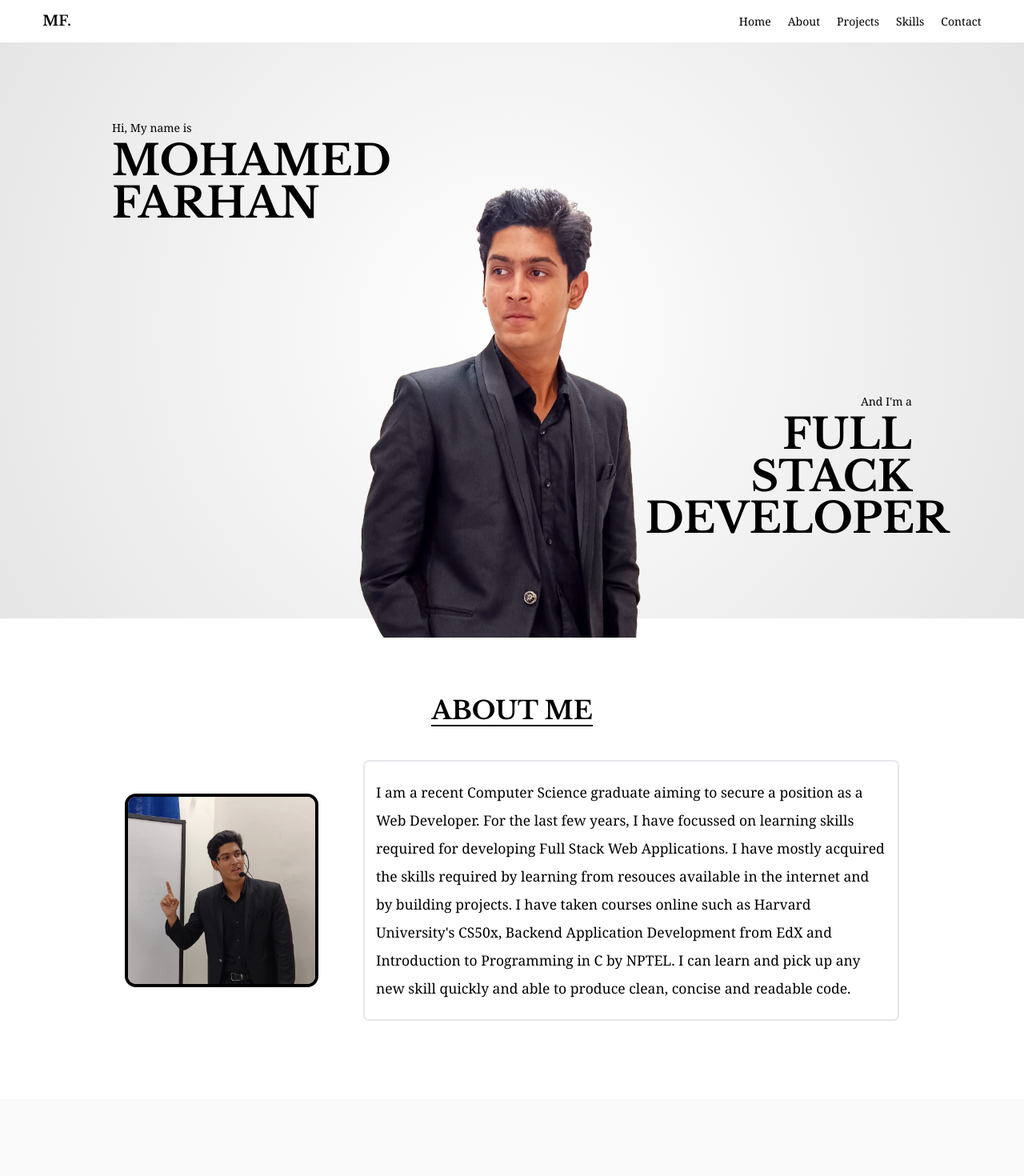
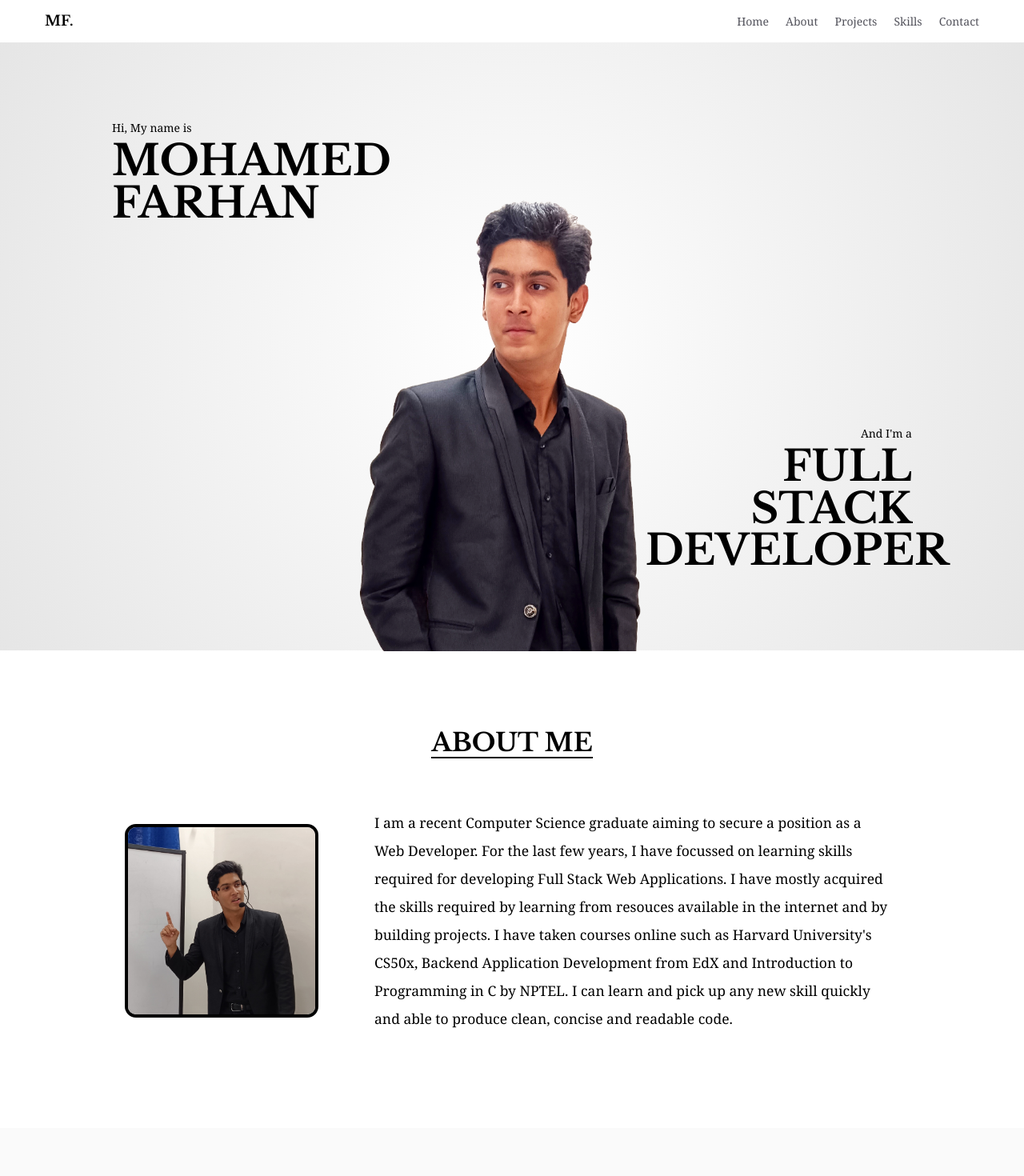
Before and after one commit to mdfarhan20/portfolio, a React (Vite) app: page / in a window 1280 px wide. Shown: the top 1470 px of the page at 80% size. Built offline with nearby package versions, Linux system fonts and the light colour scheme.

Commit message:
animations complete

```diff
--- a/index.html
+++ b/index.html
@@ -9,8 +9,8 @@
     <meta name="viewport" content="width=device-width, initial-scale=1.0" />
     <title>Vite + React + TS</title>
   </head>
-  <body>
-    <div id="root" class="flex flex-col w-screen max-w-screen overflow-x-hidden min-h-screen"></div>
+  <body class="!overflow-x-hidden">
+    <div id="root" class="flex flex-col w-screen min-h-screen"></div>
     <script type="module" src="/src/main.tsx"></script>
   </body>
 </html>
--- a/src/components/About.tsx
+++ b/src/components/About.tsx
@@ -1,20 +1,35 @@
+import { motion } from "framer-motion";
 import photo from "assets/about-photo.jpg";
+import { slideLeft, slideRight, slideUp } from "variants";
 
 export default function About() {
   return (
     <section id="about" className="section-layout z-10">
-      <h2 className="section-heading">About me</h2>
+      <motion.h2
+        className="section-heading"
+        initial="start"
+        whileInView="end"
+        variants={slideUp}
+      >About me</motion.h2>
 
       <div className="flex flex-col items-center gap-8 lg:flex-row lg:w-4/5 lg:-10 xl:gap-16">
-        <img
+        <motion.img
           src={photo}
           alt="mohamed farhan photo"
           className="rounded-2xl border-4 border-black lg:w-1/3 xl:w-1/4"
+          initial="start"
+          whileInView="end"
+          variants={slideLeft}
         />
 
-        <p className="text-lg grow lg:border-2 lg:py-6 lg:px-4 lg:rounded-lg xl:text-xl lg:leading-relaxed xl:leading-loose">
+        <motion.p
+          className="text-lg grow lg:py-6 lg:px-4 xl:text-xl lg:leading-relaxed xl:leading-loose"
+          initial="start"
+          whileInView="end"
+          variants={slideRight}
+        >
           I am a recent Computer Science graduate aiming to secure a position as a Web Developer. For the last few years, I have focussed on learning skills required for developing Full Stack Web Applications. I have mostly acquired the skills required by learning from resouces available in the internet and by building projects. I have taken courses online such as Harvard University's CS50x, Backend Application Development from EdX and Introduction to Programming in C by NPTEL. I can learn and pick up any new skill quickly and able to produce clean, concise and readable code.
-        </p>
+        </motion.p>
       </div>
     </section>
   );
--- a/src/components/Contact.tsx
+++ b/src/components/Contact.tsx
@@ -1,15 +1,26 @@
 import { contactLinks } from "constants";
+import { motion } from "framer-motion";
+import { appear } from "variants";
 
 export default function Contact() {
   return (
     <section id="contact" className="flex flex-col items-center gap-10 py-16 px-4 bg-zinc-950 text-white md:mt-20">
-      <h2 className="heading text-2xl">MF.</h2>
+      <motion.h2
+        className="heading text-2xl"
+        initial="start"
+        whileInView="end"
+        variants={appear}
+      >MF.</motion.h2>
 
       <ul className="grid gap-6 md:grid-cols-2 lg:grid-cols-3">
         { contactLinks.map((contact, index) => (
-          <li
+          <motion.li
             key={index}
-            className="flex gap-4 items-center"
+            className="flex gap-4 items-center text-zinc-300 hover:text-white duration-150"
+            initial="start"
+            whileInView="end"
+            variants={appear}
+            transition={{ delay: 0.1 * index }}
           >
             <contact.icon className="h-full size-max p-2 border-1 border-white rounded-md" />
             <a
@@ -18,7 +29,7 @@ export default function Contact() {
               <h3 className="heading">{ contact.platform }</h3>
               <p>{ contact.name }</p>
             </a>
-          </li>
+          </motion.li>
         )) }
       </ul>
     </section>
--- a/src/components/Home.tsx
+++ b/src/components/Home.tsx
@@ -1,4 +1,4 @@
-
+import { motion } from "framer-motion";
 import photoMobile from "assets/photo-mobile.jpeg";
 import photoDesktop from "assets/photo-desktop.png";
 
@@ -6,28 +6,44 @@ export default function Home() {
   return (
     <section
       id="home"
-      className="section-layout md:w-4/5 md:mx-auto lg:w-full lg:flex-row lg:justify-between lg:h-90v lg:px-40 xl:mb0 lg:bg-vignette"
+      className="section-layout md:w-4/5 md:mx-auto lg:w-full lg:flex-row lg:justify-between lg:h-95v lg:px-40 xl:mb0 lg:bg-vignette"
     >
-      <picture
-        className="mb-6 lg:absolute lg:-bottom-5 lg:1/3 xl:w-1/2 lg:left-[45%] xl:left-1/2 lg:-translate-x-1/2"
+      <motion.picture
+        className="mb-6 lg:absolute lg:-bottom-10 lg:1/3 xl:w-1/2 lg:left-[45%] xl:left-1/2 lg:-translate-x-1/2"
       >
         <source media="(width > 1024px)" srcSet={photoDesktop} />
-        <img
+        <motion.img
           src={photoMobile}
           alt="Picture of Mohamed Farhan"
           className="rounded-full border-black border-4 lg:border-none lg:rounded-none lg:-z-20"
+          initial={{ opacity: 0, y: "-5%"}}
+          whileInView={{ opacity: 1, y: 0 }}
+          whileHover={{ scale: 1.04 }}
+          transition={{ duration: 1 }}
         />
-      </picture>
+      </motion.picture>
 
-      <div className="self-start lg:w-1/3">
+      <motion.div
+        className="self-start lg:w-1/3 cursor-default"
+        initial={{ opacity: 0, x: "-20%" }}
+        whileInView={{ opacity: 1, x: 0 }}
+        whileHover={{ scale: 1.05 }}
+        transition={{ duration: 1 }}
+      >
         <p className="mb-2">Hi, My name is</p>
         <h1 className="heading text-4xl uppercase xl:text-6xl">Mohamed Farhan</h1>
-      </div>
+      </motion.div>
 
-      <div className="text-right self-end z-10 lg:w-1/3">
+      <motion.div
+        className="text-right self-end lg:w-1/3"
+        initial={{ opacity: 0, x: "20%" }}
+        whileInView={{ opacity: 1, x: 0 }}
+        whileHover={{ scale: 1.05 }}
+        transition={{ duration: 1 }}
+      >
         <p className="mb-2">And I'm a</p>
         <h1 className="heading text-4xl uppercase xl:text-6xl">Full Stack Developer</h1>
-      </div>
+      </motion.div>
     </section>
   );
 }
--- a/src/components/Navbar.tsx
+++ b/src/components/Navbar.tsx
@@ -1,20 +1,58 @@
 import { navLinks } from "constants";
-// import { IoMenu as MenuIcon } from "react-icons/io5";
+import { IoMenu as MenuIcon } from "react-icons/io5";
+import { motion } from "framer-motion";
+import { useState } from "react";
+import useMobile from "hooks/useMobile";
 
 export default function Navbar() {
+  const [isOpen, setIsOpen] = useState<boolean>(false);
+  const isMobile = useMobile();
+
+  const variants = {
+    open: { opacity: 1, x: 0 },
+    closed: { opacity: 0, x: "100%" }
+  }
+
+  const backdropVariants = {
+    open: { opacity: 1 },
+    closed: { opacity: 0 }
+  }
+
   return (
-    <nav className="py-4 flex justify-between items-center w-11/12 mx-auto">
+    <nav className="sticky top-0 py-4 flex justify-between items-center bg-white z-10 w-full px-8 sm:px-16">
       <h1 className="heading text-xl">MF.</h1>
 
-      <ul className="flex gap-6">
+      <motion.ul
+        className="
+          fixed flex flex-col items-center bg-white h-95v -bottom-2 -right-5 gap-6
+          px-10 py-16 w-1/2 z-30 sm:static sm:flex-row sm:h-fit sm:w-fit sm:p-0
+        "
+        initial="closed"
+        animate={ (!isMobile || isOpen) ? "open" : "closed" }
+        variants={variants}
+      >
         { navLinks.map((link, index) => (
-          <li key={index} className="cursor-pointer capitalize">
+          <motion.li
+            key={index}
+            className="text-lg text-zinc-600 cursor-pointer capitalize sm:text-base"
+            whileHover={{ scale: 1.05, color: "black" }}
+          >
             <a href={`#${link}`}>{ link }</a>
-          </li>
+          </motion.li>
         )) }
-      </ul>
+      </motion.ul>
 
-      {/* <MenuIcon size="2rem" /> */}
+      <motion.div
+        className="absolute w-screen h-screen bg-black bg-opacity-10 top-16 left-0 sm:hidden z-20"
+        initial="closed"
+        animate={ (!isMobile || isOpen) ? "open" : "closed" }
+        variants={backdropVariants}
+      />
+
+      <MenuIcon
+        className="size-8 cursor-pointer sm:hidden"
+        onClick={() => setIsOpen(prev => !prev)}
+      />
     </nav>
   );
 }
--- a/src/components/Skills.tsx
+++ b/src/components/Skills.tsx
@@ -1,17 +1,25 @@
 import clsx from "clsx";
+import { motion } from "framer-motion";
 import { skills } from "constants";
 import type { Skill as SkillType } from "types";
+import { slideLeft, slideUp } from "variants";
 
 export default function Skills() {
   return (
     <section id="skills" className="section-layout">
-      <h2 className="section-heading">Skills</h2>
+      <motion.h2
+        className="section-heading"
+        initial="start"
+        whileInView="end"
+        variants={slideUp}
+      >Skills</motion.h2>
 
       <ul className="grid gap-6 w-full sm:grid-cols-2 lg:w-4/5 xl:grid-cols-3">
         { skills.map((skill, index) => (
           <Skill
             key={index}
             skill={skill}
+            animationDelay={0.05 * index}
           />
         )) }
       </ul>
@@ -20,10 +28,11 @@ export default function Skills() {
 }
 
 interface SkillProps {
-  skill: SkillType
+  skill: SkillType,
+  animationDelay: number
 }
 
-function Skill({ skill }: SkillProps) {
+function Skill({ skill, animationDelay }: SkillProps) {
   const skillWidth = `${skill.level * 10}%`;
   const getLevel = () => {
     if (skill.level >= 7)
@@ -35,12 +44,18 @@ function Skill({ skill }: SkillProps) {
   }
 
   return (
-    <li className="flex items-center  border-1 border-zinc-400 w-full rounded-lg overflow-hidden">
+    <motion.li
+      className="flex items-center  border-1 border-zinc-400 w-full rounded-lg overflow-hidden"
+      initial="start"
+      whileInView="end"
+      transition={{ delay: animationDelay }}
+      variants={slideLeft}
+    >
       <skill.logo
-        className="size-10 bg-zinc-900 h-full w-16 p-4 fill-white"
+        className="size-10 bg-zinc-900 h-full w-16 p-4 fill-white hover:p-3 duration-150"
       />
       <div className="relative text-xl px-4 py-4 grow">
-        <p className="">{ skill.name }</p>
+        <p>{ skill.name }</p>
         <div
           className={clsx("-z-10 absolute h-full top-0 left-0", {
             "bg-green-50": getLevel() === "advanced",
@@ -50,6 +65,6 @@ function Skill({ skill }: SkillProps) {
           style={{ width: skillWidth }}
         />
       </div>
-    </li>
+    </motion.li>
   );
 }
--- /dev/null
+++ b/src/hooks/useMobile.ts
@@ -0,0 +1,23 @@
+import { useEffect, useState } from "react";
+
+export default function useMobile() {
+  const [isMobile, setIsMobile] = useState<boolean>(false);
+
+  useEffect(() => {
+    const updateMobile = () => {
+      if (window.innerWidth <= 640)
+        setIsMobile(true)
+      else
+        setIsMobile(false);
+    }
+
+    window.addEventListener("resize", updateMobile);
+    updateMobile();
+
+    return () => {
+      window.removeEventListener("resize", updateMobile);
+    }
+  }, []);
+
+  return isMobile;
+}
--- /dev/null
+++ b/src/variants.ts
@@ -0,0 +1,20 @@
+
+export const slideUp = {
+  start: { opacity: 0, y: "50%" },
+  end: { opacity: 1, y: 0 },
+}
+
+export const slideLeft = {
+  start: { opacity: 0, x: "-30%" },
+  end: { opacity: 1, x: 0 }
+}
+
+export const slideRight = {
+  start: { opacity: 0, x: "30%" },
+  end: { opacity: 1, x: 0 }
+}
+
+export const appear = {
+  start: { opacity: 0 },
+  end: { opacity: 1 }
+}
--- a/tailwind.config.js
+++ b/tailwind.config.js
@@ -14,7 +14,7 @@ export default {
         "1": "1px"
       },
       "height": {
-        "90v": "90vh"
+        "95v": "95vh"
       },
       "backgroundImage": {
         "vignette": "radial-gradient(circle, white, hsl(5, 0%, 90%))"
```
Also changed, not shown: src/components/Projects.tsx (+18 -7 lines).
